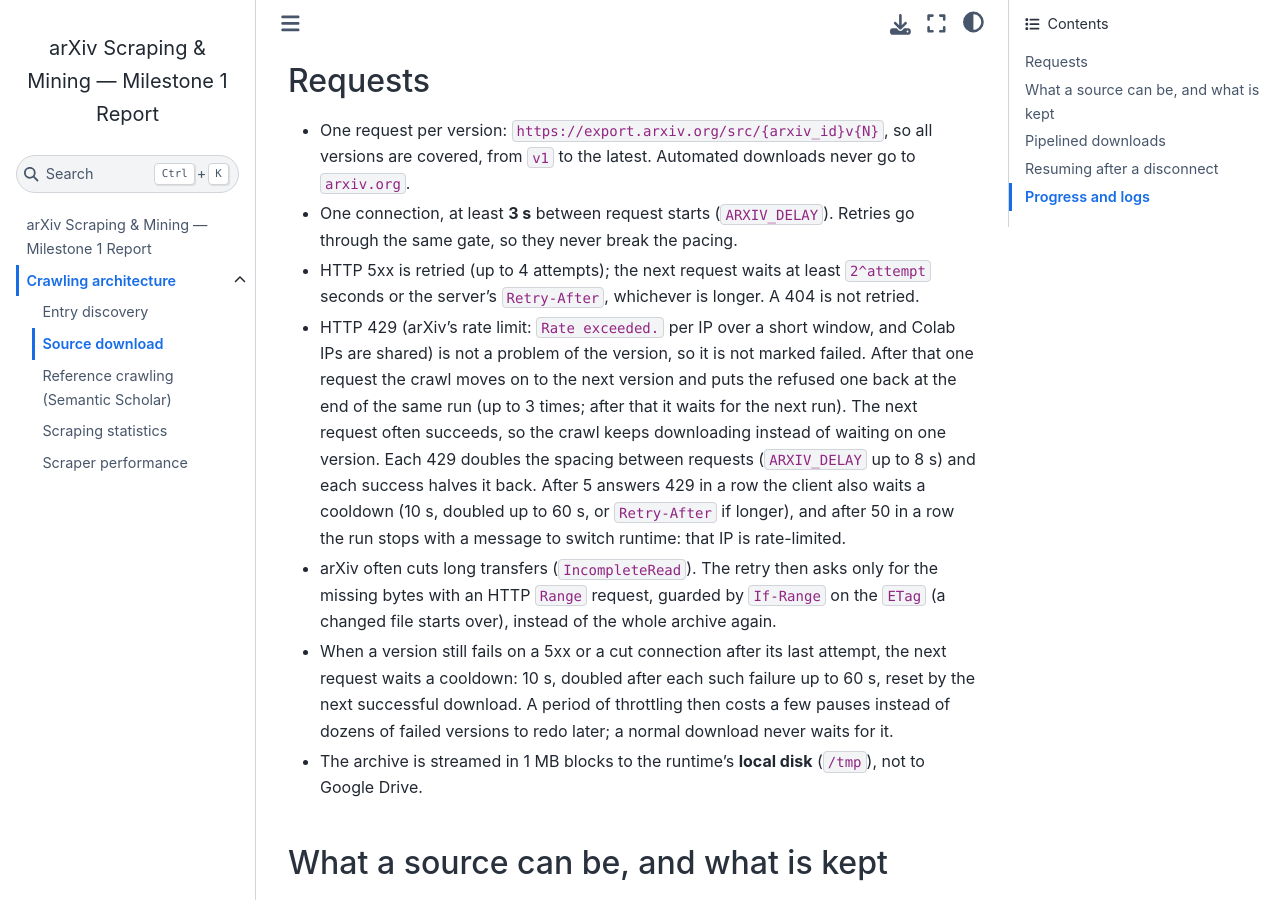
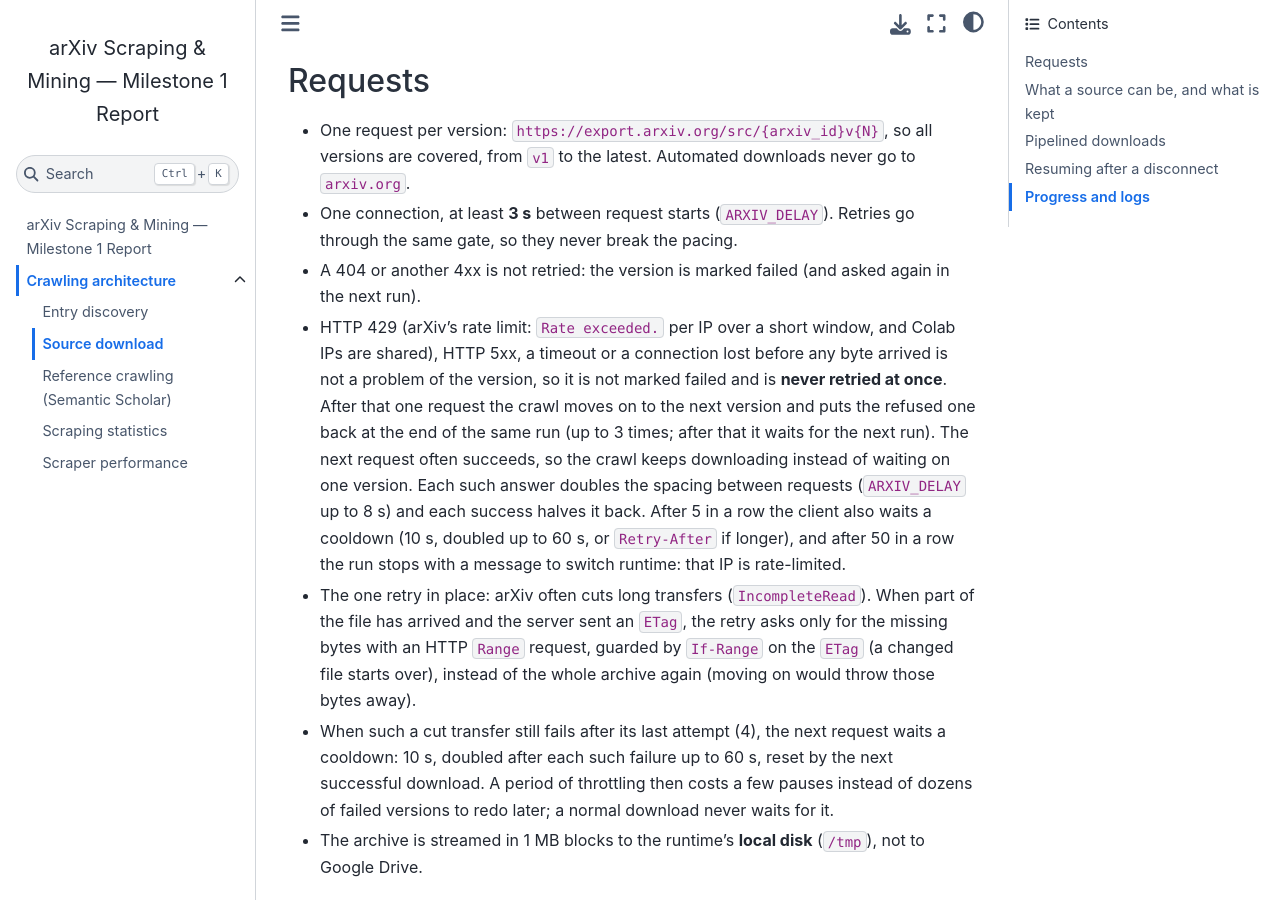
Before and after one commit to thinhelzan842/intro-ds-arxiv-project, a Jupyter Book: the page built from docs/milestone1/download.md, in a window 1280 px wide and 900 px high, scrolled down 221 px. Built offline with Jupyter Book 1.0.4 settings and Sphinx 7.4.7 and the Sphinx Book theme 1.1.4, drawn with Linux system fonts in a browser that asks for light colours.

Commit message:
fix: 429 handle

```diff
--- a/docs/milestone1/download.md
+++ b/docs/milestone1/download.md
@@ -10,19 +10,20 @@
   from `v1` to the latest. Automated downloads never go to `arxiv.org`.
 - One connection, at least **3 s** between request starts (`ARXIV_DELAY`). Retries go through the same
   gate, so they never break the pacing.
-- HTTP 5xx is retried (up to 4 attempts); the next request waits at least `2^attempt` seconds or
-  the server's `Retry-After`, whichever is longer. A 404 is not retried.
-- HTTP 429 (arXiv's rate limit: `Rate exceeded.` per IP over a short window, and Colab IPs are shared) is not
-  a problem of the version, so it is not marked failed. After that one request the crawl moves on to the next
+- A 404 or another 4xx is not retried: the version is marked failed (and asked again in the next run).
+- HTTP 429 (arXiv's rate limit: `Rate exceeded.` per IP over a short window, and Colab IPs are shared), HTTP
+  5xx, a timeout or a connection lost before any byte arrived is not a problem of the version, so it is not
+  marked failed and is **never retried at once**. After that one request the crawl moves on to the next
   version and puts the refused one back at the end of the same run (up to 3 times; after that it waits for the
   next run). The next request often succeeds, so the crawl keeps downloading instead of waiting on one version.
-  Each 429 doubles the spacing between requests (`ARXIV_DELAY` up to 8 s) and each success halves it back.
-  After 5 answers 429 in a row the client also waits a cooldown (10 s, doubled up to 60 s, or `Retry-After` if
+  Each such answer doubles the spacing between requests (`ARXIV_DELAY` up to 8 s) and each success halves it
+  back. After 5 in a row the client also waits a cooldown (10 s, doubled up to 60 s, or `Retry-After` if
   longer), and after 50 in a row the run stops with a message to switch runtime: that IP is rate-limited.
-- arXiv often cuts long transfers (`IncompleteRead`). The retry then asks only for the missing bytes with an
-  HTTP `Range` request, guarded by `If-Range` on the `ETag` (a changed file starts over), instead of the whole
-  archive again.
-- When a version still fails on a 5xx or a cut connection after its last attempt, the next
+- The one retry in place: arXiv often cuts long transfers (`IncompleteRead`). When part of the file has
+  arrived and the server sent an `ETag`, the retry asks only for the missing bytes with an HTTP `Range`
+  request, guarded by `If-Range` on the `ETag` (a changed file starts over), instead of the whole archive
+  again (moving on would throw those bytes away).
+- When such a cut transfer still fails after its last attempt (4), the next
   request waits a cooldown: 10 s, doubled after each such failure up to 60 s, reset by the next successful
   download. A period of throttling then costs a few pauses instead of dozens of failed versions to redo later;
   a normal download never waits for it.
```
Also changed, not shown: src/02_download.ipynb.
